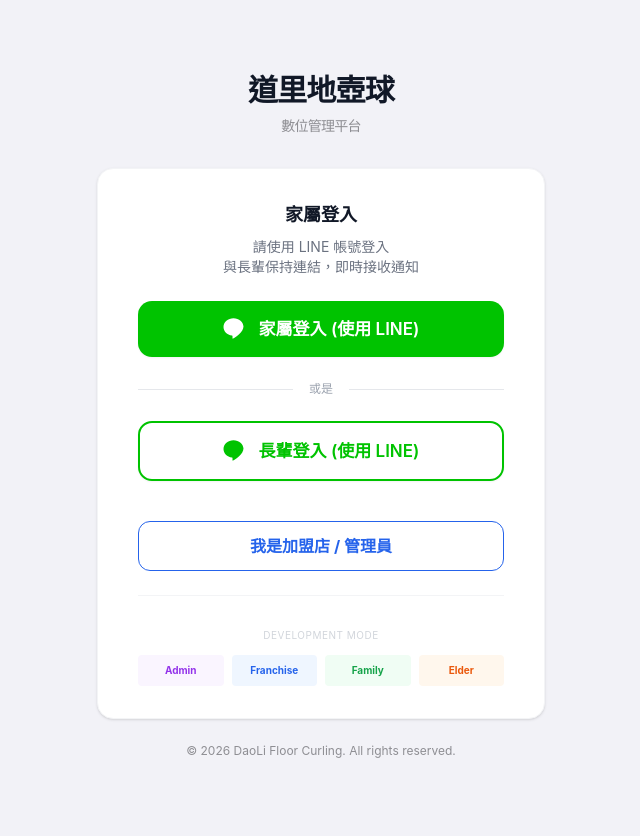
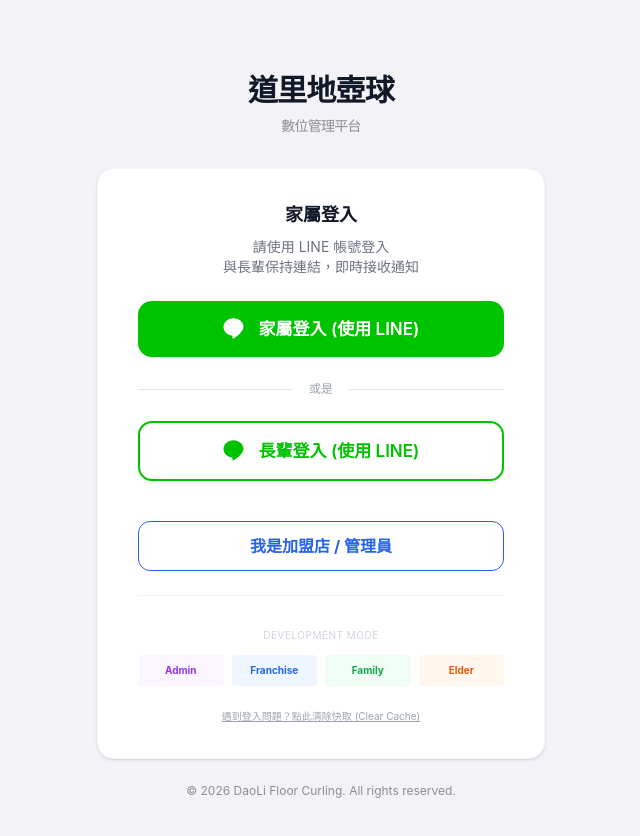
Before and after one commit to secrects2/Daoli2026, a Next.js app in the folder floor-curling-app/: page /login in a window 1280 px wide. Shown: the top 836 px of the page, without its empty margins (319-959 px from the left). Before the commit the page ends 807 px from the top, so only its background shows below. Built offline with nearby package versions, Linux system fonts and the light colour scheme; no server answers.

Commit message:
Feat: Add Clear Cache link to login page

```diff
--- a/floor-curling-app/app/login/login-form.tsx
+++ b/floor-curling-app/app/login/login-form.tsx
@@ -241,12 +241,17 @@ export default function LoginForm() {
             */}
             <div className="pt-8 mt-8 border-t border-gray-100">
                 <p className="text-center text-[10px] text-gray-300 mb-3 uppercase tracking-wider">Development Mode</p>
-                <div className="grid grid-cols-4 gap-2">
+                <div className="grid grid-cols-4 gap-2 mb-4">
                     <button onClick={() => handleQuickLogin('admin')} className="py-2 bg-purple-50 text-purple-600 rounded text-[10px] hover:bg-purple-100 font-bold">Admin</button>
                     <button onClick={() => handleQuickLogin('pharmacist')} className="py-2 bg-blue-50 text-blue-600 rounded text-[10px] hover:bg-blue-100 font-bold">Franchise</button>
                     <button onClick={() => handleQuickLogin('family')} className="py-2 bg-green-50 text-green-600 rounded text-[10px] hover:bg-green-100 font-bold">Family</button>
                     <button onClick={() => handleQuickLogin('elder')} className="py-2 bg-orange-50 text-orange-600 rounded text-[10px] hover:bg-orange-100 font-bold">Elder</button>
                 </div>
+                <div className="text-center">
+                    <a href="/logout" className="text-[10px] text-gray-400 underline hover:text-gray-600">
+                        遇到登入問題？點此清除快取 (Clear Cache)
+                    </a>
+                </div>
             </div>
         </div>
     )
```
